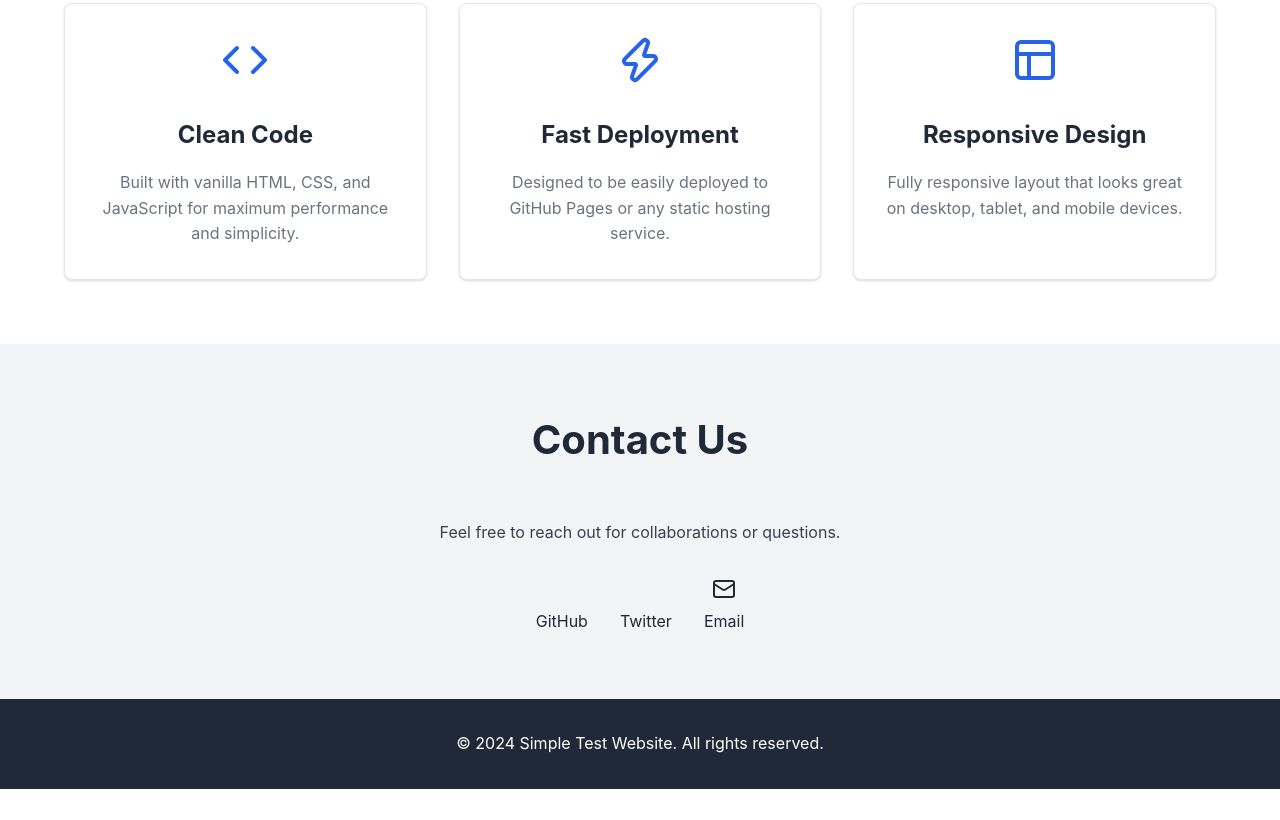
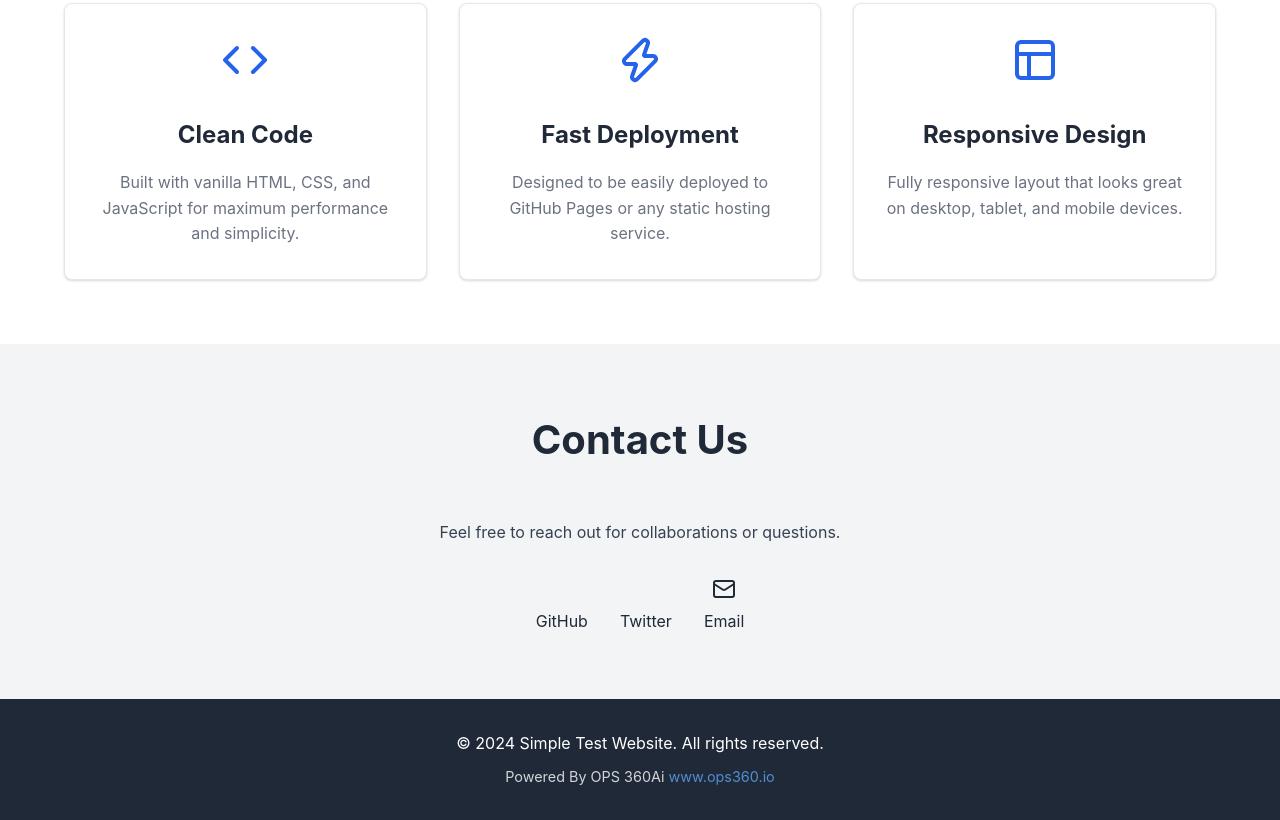
Before and after one commit to OPS360AI/simple-test-website-demo, a website: page index.html in a window 1280 px wide. Shown: the part 813-1633 px from the top of the page. Before the commit the page ends 1602 px from the top, so only its background shows below. Drawn offline with nearby package versions, Linux system fonts and the light colour scheme.

Commit message:
Add Powered By footer with link

```diff
--- a/css/styles.css
+++ b/css/styles.css
@@ -194,6 +194,23 @@ section {
     color: var(--white);
 }
 
+.powered-by {
+    margin-top: 0.5rem;
+    font-size: 0.9rem;
+    opacity: 0.8;
+}
+
+.powered-by a {
+    color: #60a5fa;
+    text-decoration: none;
+    transition: var(--transition);
+}
+
+.powered-by a:hover {
+    color: var(--white);
+    text-decoration: underline;
+}
+
 /* Responsive Design */
 @media (max-width: 768px) {
     .hero-title {
--- a/index.html
+++ b/index.html
@@ -60,6 +60,7 @@
     <footer class="footer">
         <div class="container">
             <p>&copy; 2024 Simple Test Website. All rights reserved.</p>
+            <p class="powered-by">Powered By OPS 360Ai <a href="https://www.ops360.io" target="_blank">www.ops360.io</a></p>
         </div>
     </footer>
 
```
